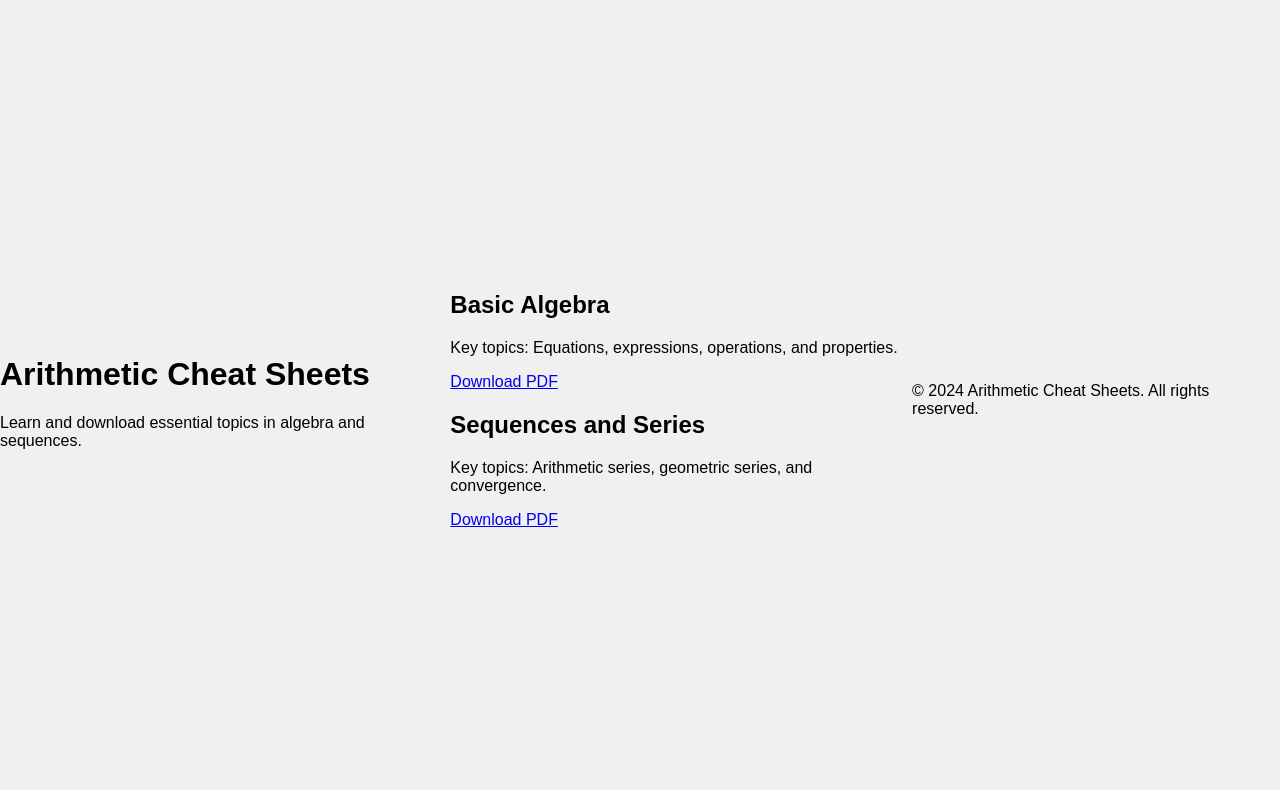
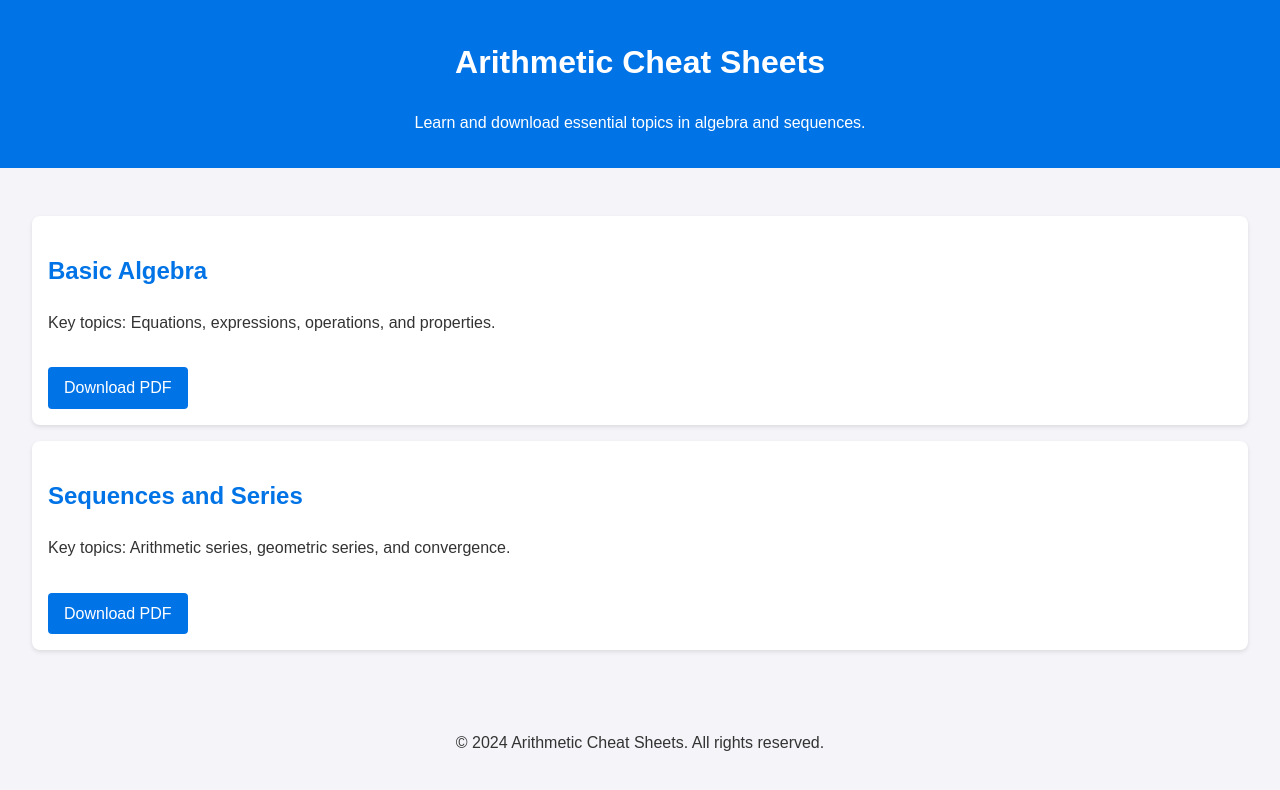
Before and after one commit to Downlaodableresources/Downloadableresources-, a plain HTML site: page index.html in a window 1280 px wide. Drawn offline with Linux system fonts and the light colour scheme.

Commit message:
Update styles.css

```diff
--- a/styles.css
+++ b/styles.css
@@ -1,44 +1,52 @@
 body {
-    font-family: Arial, sans-serif;
-    display: flex;
-    justify-content: center;
-    align-items: center;
-    height: 100vh;
-    margin: 0;
-    background-color: #f0f0f0;
+  font-family: Arial, sans-serif;
+  margin: 0;
+  padding: 0;
+  line-height: 1.6;
+  background-color: #f4f4f9;
+  color: #333;
 }
 
-#game-container {
-    text-align: center;
-    background-color: white;
-    padding: 20px;
-    border-radius: 10px;
-    box-shadow: 0 4px 6px rgba(0, 0, 0, 0.1);
+header {
+  background: #0073e6;
+  color: white;
+  padding: 1rem;
+  text-align: center;
 }
 
-#shape-area {
-    display: flex;
-    justify-content: space-around;
-    margin-bottom: 20px;
+main {
+  padding: 2rem;
 }
 
-.shape {
-    width: 100px;
-    height: 100px;
-    cursor: pointer;
-    transition: transform 0.3s ease;
+.cheat-sheet {
+  background: white;
+  margin: 1rem 0;
+  padding: 1rem;
+  border-radius: 8px;
+  box-shadow: 0 2px 4px rgba(0, 0, 0, 0.1);
 }
 
-.shape:hover {
-    transform: scale(1.1);
+.cheat-sheet h2 {
+  color: #0073e6;
 }
 
-#score {
-    font-size: 24px;
-    margin-bottom: 10px;
+.cheat-sheet a {
+  display: inline-block;
+  margin-top: 1rem;
+  padding: 0.5rem 1rem;
+  background: #0073e6;
+  color: white;
+  text-decoration: none;
+  border-radius: 4px;
 }
 
-#message {
-    color: green;
-    font-weight: bold;
+.cheat-sheet a:hover {
+  background: #005bb5;
 }
+
+footer {
+  text-align: center;
+  padding: 1rem;
+  background: #f4f4f9;
+  color: #333;
+}
```
